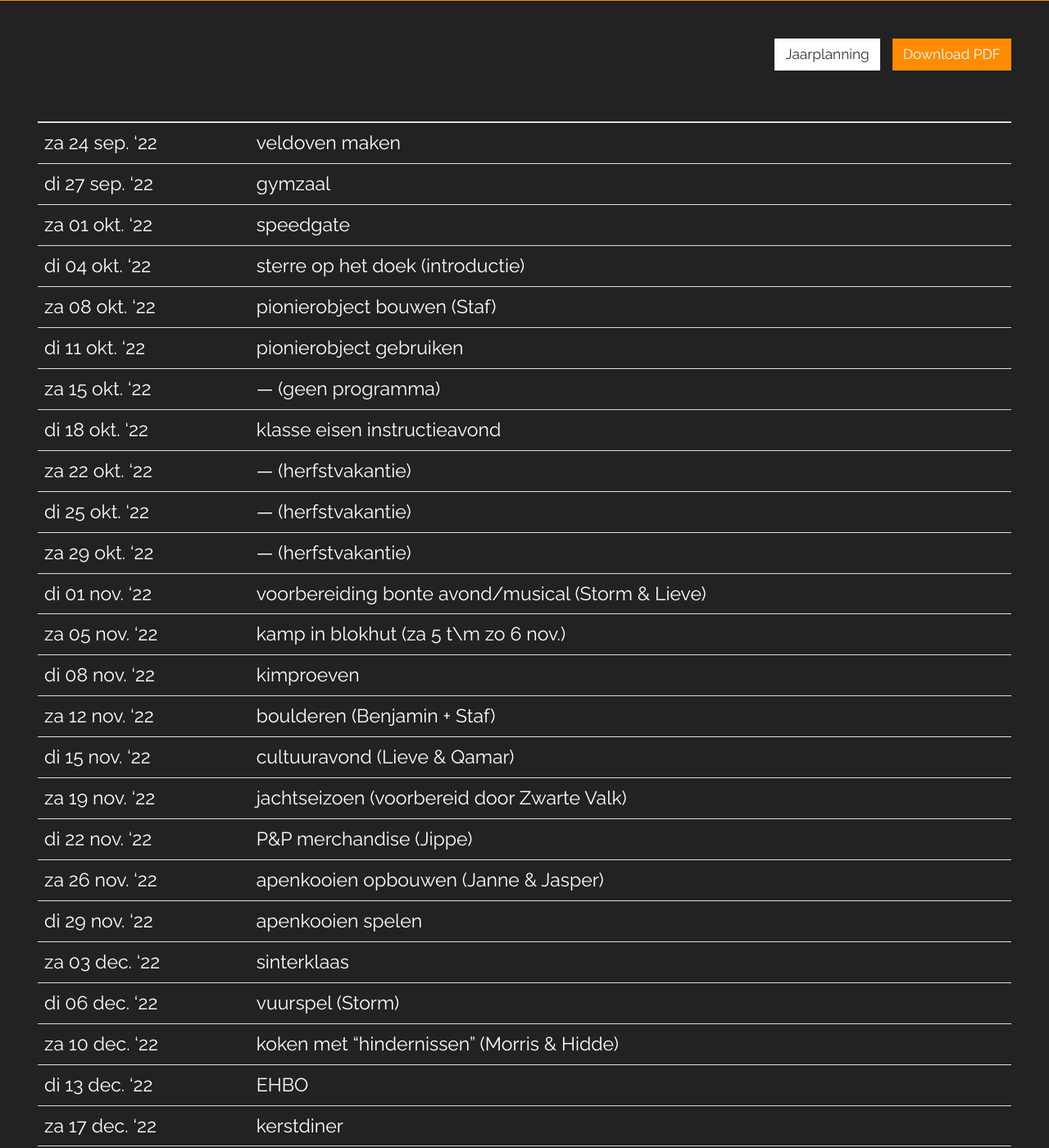
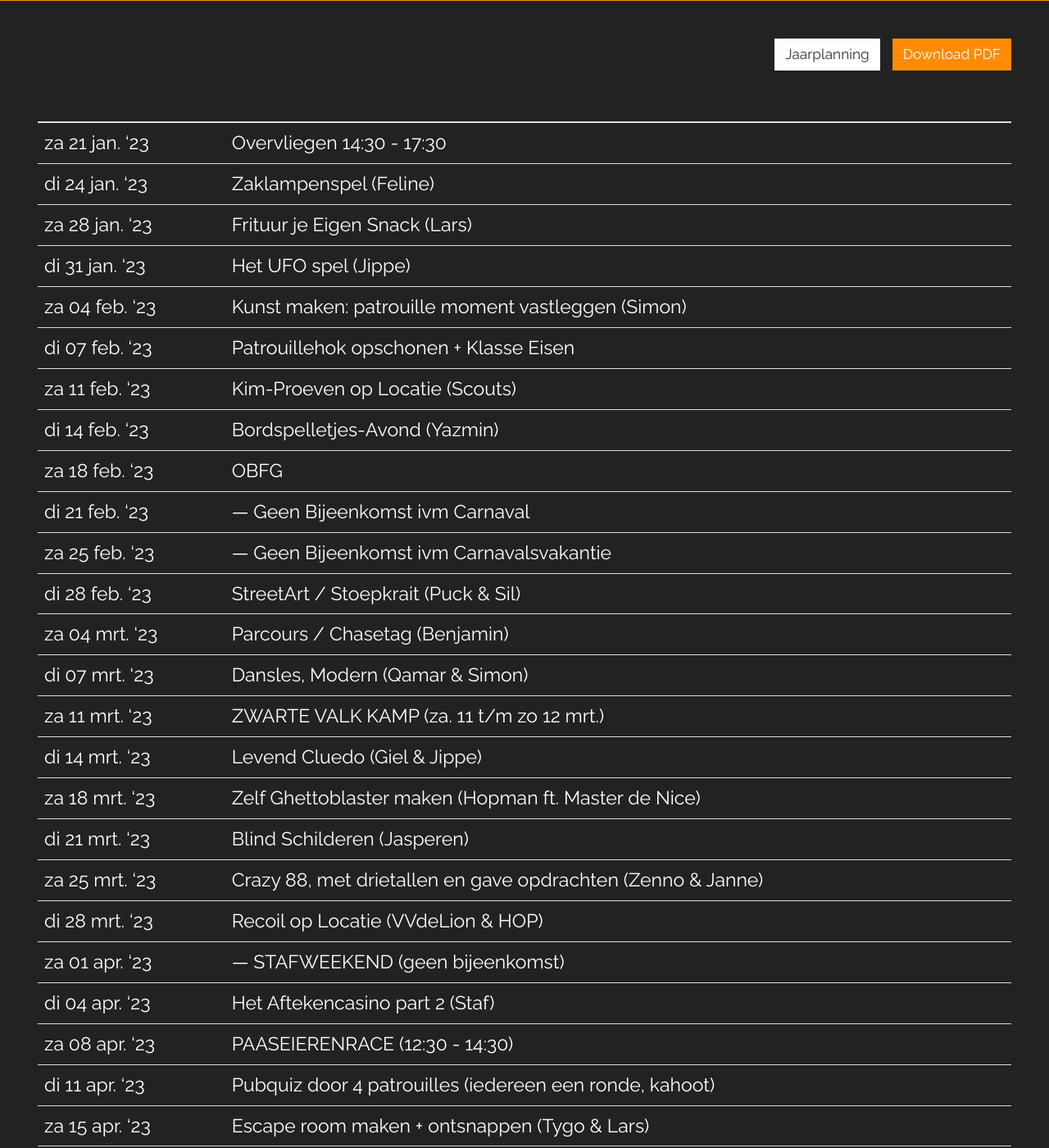
Before and after one commit to nognooitmeegemaakt/website, a Jekyll site: the page built from _agenda/scouts.md, in a window 1280 px wide and 1400 px high, scrolled down 274 px. Shown: the whole window at 82% size. Built offline with Jekyll 4.4.1, drawn with Linux system fonts in a browser that asks for light colours; some web fonts are replaced; some of the changed text lies outside the part shown.

Commit message:
Update 'Scouts' agenda

```diff
--- a/_agenda/scouts.md
+++ b/_agenda/scouts.md
@@ -3,46 +3,42 @@ title: Scouts Programma
 layout: agenda
 category: agenda
 agenda: scouts
-footer: "_Laatste wijziging 19 oktober 2022_"
+footer: "_Laatste wijziging 31 januari 2023_"
 ---
 
 | | |
 |---|---|
-| za 24 sep. '22 | veldoven maken |
-| di 27 sep. '22 | gymzaal |
-| za 01 okt. '22 | speedgate |
-| di 04 okt. '22 | sterre op het doek (introductie) |
-| za 08 okt. '22 | pionierobject bouwen (Staf) |
-| di 11 okt. '22 | pionierobject gebruiken |
-| za 15 okt. '22 | — (geen programma) |
-| di 18 okt. '22 | klasse eisen instructieavond |
-| za 22 okt. '22 | — (herfstvakantie) |
-| di 25 okt. '22 | — (herfstvakantie) |
-| za 29 okt. '22 | — (herfstvakantie) |
-| di 01 nov. '22 | voorbereiding bonte avond/musical (Storm & Lieve) |
-| za 05 nov. '22 | kamp in blokhut (za 5 t\m zo 6 nov.) |
-| di 08 nov. '22 | kimproeven |
-| za 12 nov. '22 | boulderen (Benjamin + Staf) |
-| di 15 nov. '22 | cultuuravond (Lieve & Qamar) |
-| za 19 nov. '22 | jachtseizoen (voorbereid door Zwarte Valk) |
-| di 22 nov. '22 | P&P merchandise (Jippe) |
-| za 26 nov. '22 | apenkooien opbouwen (Janne & Jasper) |
-| di 29 nov. '22 | apenkooien spelen |
-| za 03 dec. '22 | sinterklaas |
-| di 06 dec. '22 | vuurspel (Storm) |
-| za 10 dec. '22 | koken met "hindernissen" (Morris & Hidde) |
-| di 13 dec. '22 | EHBO |
-| za 17 dec. '22 | kerstdiner |
-| di 20 dec. '22 | instructie hike |
-| za 24 dec. '22 | — (kerstvakantie) |
-| di 27 dec. '22 | — (kerstvakantie) |
-| za 31 dec. '22 | — (kerstvakantie) |
-| di 03 jan. '23 | — (kerstvakantie) |
-| vr 06 jan. '23 | winterhike (vr 6 t\m zo 8 jan.) |
-| di 10 jan. '23 | |
-| vr 13 jan. '23 | nieuwjaarsborrel (20:00 - 21:30) |
-| za 14 jan. '23 | |
-| za 21 jan. '23 | overvliegen (12:30 – 14:30) |
+| za 21 jan. '23 | Overvliegen 14:30 - 17:30 |
+| di 24 jan. '23 | Zaklampenspel (Feline) |
+| za 28 jan. '23 | Frituur je Eigen Snack (Lars) |
+| di 31 jan. '23 | Het UFO spel (Jippe) |
+| za 04 feb. '23 | Kunst maken: patrouille moment vastleggen (Simon) |
+| di 07 feb. '23 | Patrouillehok opschonen + Klasse Eisen |
+| za 11 feb. '23 | Kim-Proeven op Locatie (Scouts) |
+| di 14 feb. '23 | Bordspelletjes-Avond (Yazmin) |
+| za 18 feb. '23 | OBFG |
+| di 21 feb. '23 | — Geen Bijeenkomst ivm Carnaval |
+| za 25 feb. '23 | — Geen Bijeenkomst ivm Carnavalsvakantie |
+| di 28 feb. '23 | StreetArt / Stoepkrait (Puck & Sil) |
+| za 04 mrt. '23 | Parcours / Chasetag (Benjamin) |
+| di 07 mrt. '23 | Dansles, Modern (Qamar & Simon) |
+| za 11 mrt. '23 | ZWARTE VALK KAMP (za. 11 t/m zo 12 mrt.) |
+| di 14 mrt. '23 | Levend Cluedo (Giel & Jippe) |
+| za 18 mrt. '23 | Zelf Ghettoblaster maken (Hopman ft. Master de Nice) |
+| di 21 mrt. '23 | Blind Schilderen (Jasperen) |
+| za 25 mrt. '23 | Crazy 88, met drietallen en gave opdrachten (Zenno & Janne) |
+| di 28 mrt. '23 | Recoil op Locatie (VVdeLion & HOP) |
+| za 01 apr. '23 | — STAFWEEKEND (geen bijeenkomst) |
+| di 04 apr. '23 | Het Aftekencasino part 2 (Staf) |
+| za 08 apr. '23 | PAASEIERENRACE (12:30 - 14:30) |
+| di 11 apr. '23 | Pubquiz door 4 patrouilles (iedereen een ronde, kahoot) |
+| za 15 apr. '23 | Escape room maken + ontsnappen (Tygo & Lars) |
+| di 18 apr. '23 | Klaarzetten Voorb Weekend |
+| za 22 apr. '23 | VOORB. WEEKEND RSW (za. 22 t/m zo. 23 apr.) |
+| di 25 apr. '23 | Weerwolven XL (Interactief/met hindernissen) |
+| za 29 apr. '23 | — MEIVAKANTIE |
+| di 02 mei. '23 | — MEIVAKANTIE |
+| za 06 mei. '23 | — MEIVAKANTIE |
 {: .table :}
 
 {{ page.footer }}
```
